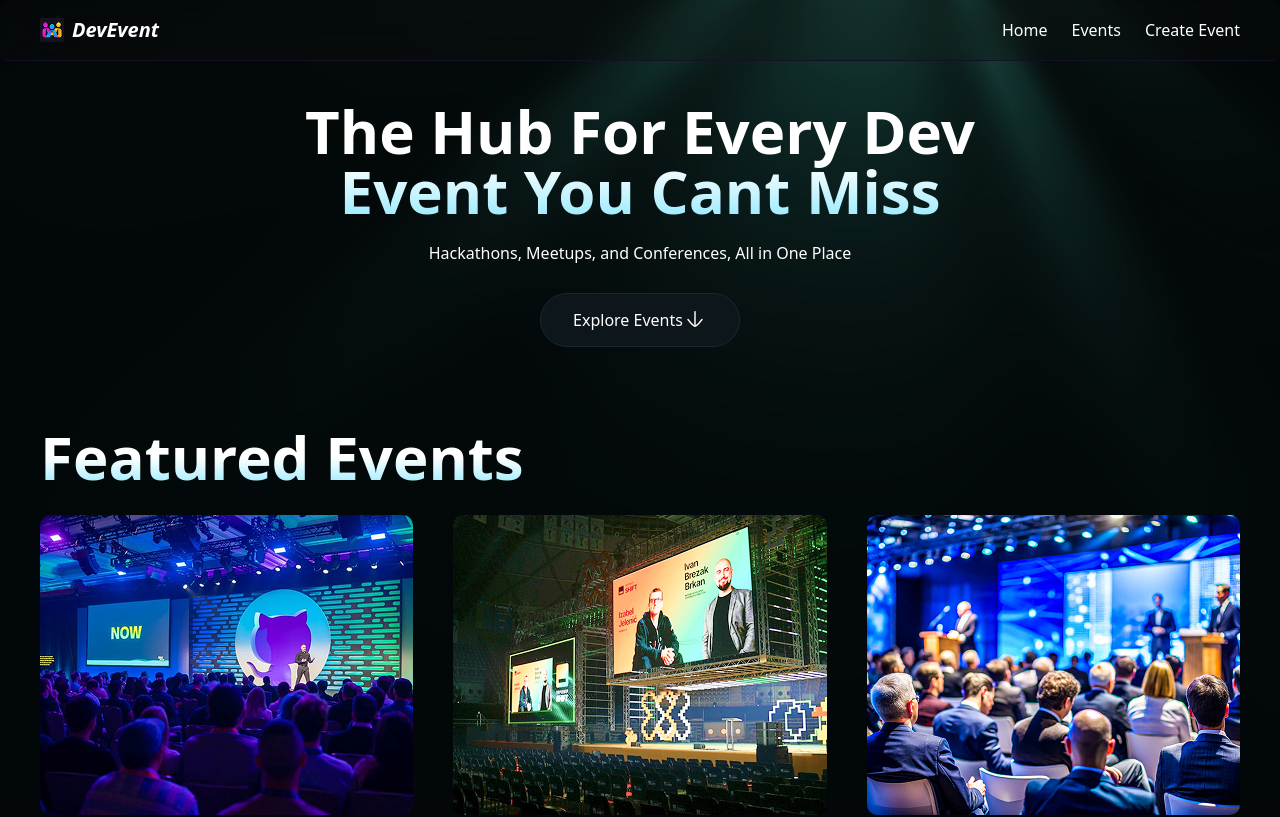
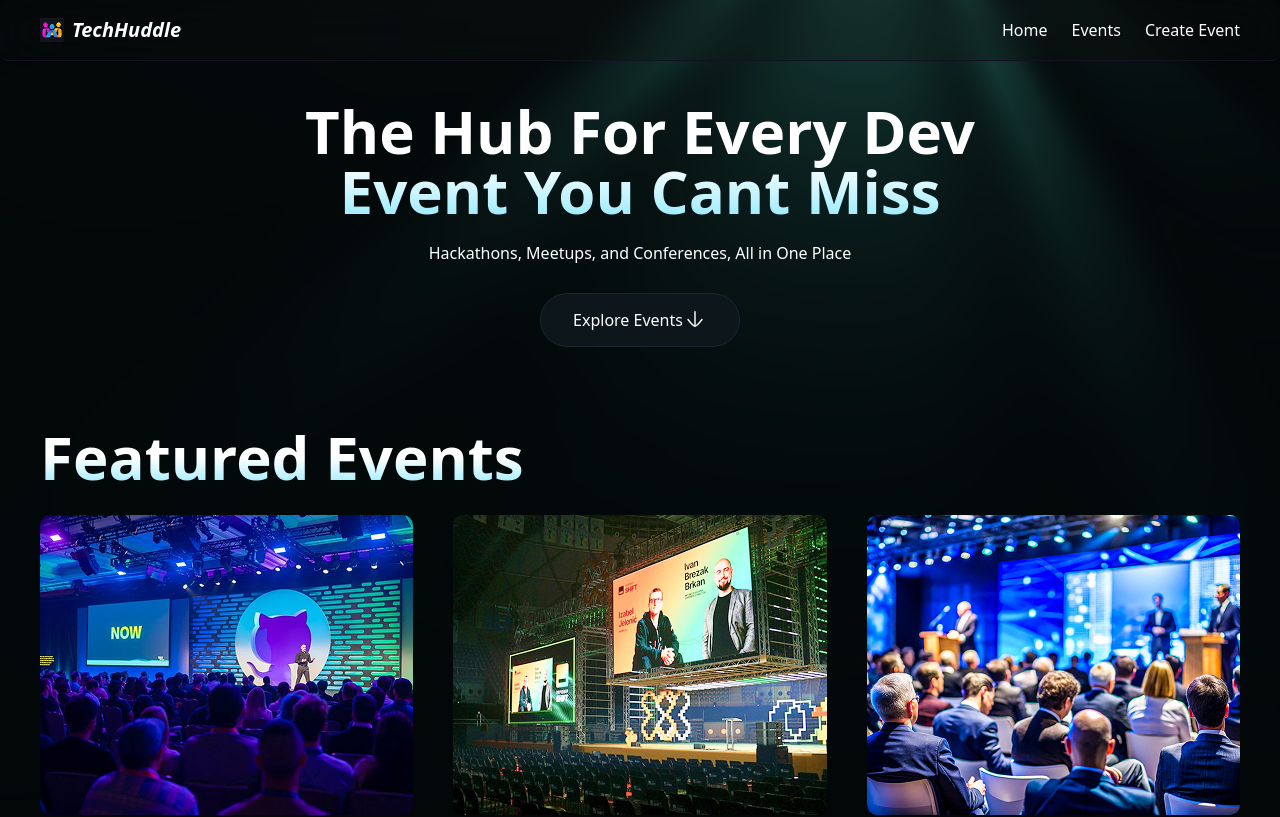
Before and after one commit to Txbish/TechHuddle, a Next.js app: page / in a window 1280 px wide. Shown: the top 817 px of the page. Built offline with nearby package versions, Linux system fonts and the light colour scheme; a web font is replaced by a local one.

Commit message:
Update metadata and NavBar title to reflect project branding as TechHuddle

```diff
--- a/app/layout.tsx
+++ b/app/layout.tsx
@@ -15,8 +15,8 @@ const martianMono = Martian_Mono({
 });
 
 export const metadata: Metadata = {
-  title: "DevEvent",
-  description: "The Hub for Every Dev Event You Mustn't Miss",
+  title: "TechHuddle",
+  description: "Where developers connect, learn, and build together.",
 };
 
 export default function RootLayout({
--- a/components/NavBar.tsx
+++ b/components/NavBar.tsx
@@ -6,7 +6,7 @@ const NavBar = () => {
       <nav>
         <Link href="/" className="logo">
           <Image src="/icons/logo.png" alt="Logo" width={24} height={24} />
-          <p>DevEvent</p>
+          <p>TechHuddle</p>
         </Link>
         <ul>
           <Link href="/">Home</Link>
```
